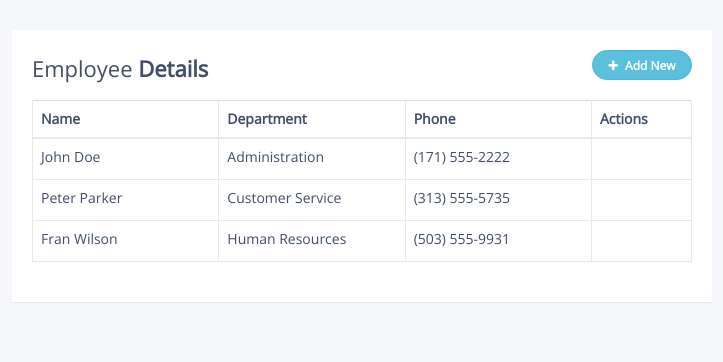
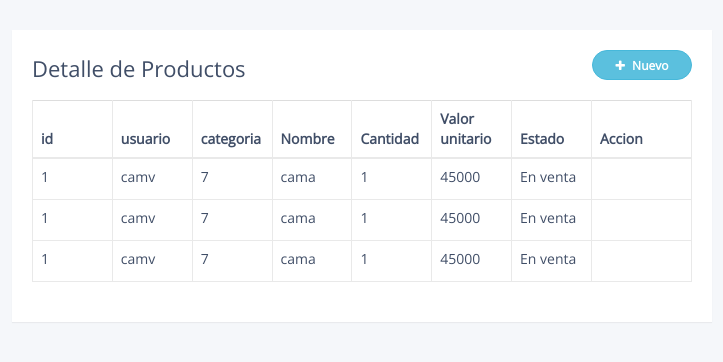
Before and after one commit to melquizedecm/tallerSoftware, a PHP site: page /Views/productos/index.php in a window 1280 px wide. Shown: the top 362 px of the page, without its empty margins (278-1001 px from the left). Run offline with PHP 8.4, Linux system fonts and the light colour scheme.

Commit message:
produccion - actializacion crud

```diff
--- a/Views/productos/index.php
+++ b/Views/productos/index.php
@@ -11,12 +11,12 @@
 
 ?>
 <!DOCTYPE html>
-<html lang="en">
+<html lang="es">
 <head>
 <meta charset="utf-8">
 <meta http-equiv="X-UA-Compatible" content="IE=edge">
 <meta name="viewport" content="width=device-width, initial-scale=1">
-<title>Bootstrap Table with Add and Delete Row Feature</title>
+<title>Productos</title>
 <link rel="stylesheet" href="https://fonts.googleapis.com/css?family=Roboto|Varela+Round|Open+Sans">
 <link rel="stylesheet" href="https://fonts.googleapis.com/icon?family=Material+Icons">
 <link rel="stylesheet" href="https://maxcdn.bootstrapcdn.com/font-awesome/4.7.0/css/font-awesome.min.css">
@@ -168,26 +168,34 @@ $(document).ready(function(){
         <div class="table-wrapper">
             <div class="table-title">
                 <div class="row">
-                    <div class="col-sm-8"><h2>Employee <b>Details</b></h2></div>
+                    <div class="col-sm-8"><h2>Detalle de Productos</h2></div>
                     <div class="col-sm-4">
-                        <button type="button" class="btn btn-info add-new"><i class="fa fa-plus"></i> Add New</button>
+                        <button type="button" class="btn btn-info add-new"><i class="fa fa-plus"></i> Nuevo</button>
                     </div>
                 </div>
             </div>
             <table class="table table-bordered">
                 <thead>
                     <tr>
-                        <th>Name</th>
-                        <th>Department</th>
-                        <th>Phone</th>
-                        <th>Actions</th>
+                        <th>id</th>
+                        <th>usuario</th>
+                        <th>categoria</th>
+                        <th>Nombre</th>
+                        <th>Cantidad</th>
+                        <th>Valor unitario</th>
+                        <th>Estado</th>
+                        <th>Accion</th>
                     </tr>
                 </thead>
                 <tbody>
                     <tr>
-                        <td>John Doe</td>
-                        <td>Administration</td>
-                        <td>(171) 555-2222</td>
+                        <td>1</td>
+                        <td>camv</td>
+                        <td>7</td>
+                        <td>cama</td>
+                        <td>1</td>
+                        <td>45000</td>
+                        <td>En venta</td>
                         <td>
 							<a class="add" title="Add" data-toggle="tooltip"><i class="material-icons">&#xE03B;</i></a>
                             <a class="edit" title="Edit" data-toggle="tooltip"><i class="material-icons">&#xE254;</i></a>
@@ -195,9 +203,13 @@ $(document).ready(function(){
                         </td>
                     </tr>
                     <tr>
-                        <td>Peter Parker</td>
-                        <td>Customer Service</td>
-                        <td>(313) 555-5735</td>
+                        <td>1</td>
+                        <td>camv</td>
+                        <td>7</td>
+                        <td>cama</td>
+                        <td>1</td>
+                        <td>45000</td>
+                        <td>En venta</td>
                         <td>
 							<a class="add" title="Add" data-toggle="tooltip"><i class="material-icons">&#xE03B;</i></a>
                             <a class="edit" title="Edit" data-toggle="tooltip"><i class="material-icons">&#xE254;</i></a>
@@ -205,9 +217,13 @@ $(document).ready(function(){
                         </td>
                     </tr>
                     <tr>
-                        <td>Fran Wilson</td>
-                        <td>Human Resources</td>
-                        <td>(503) 555-9931</td>
+                        <td>1</td>
+                        <td>camv</td>
+                        <td>7</td>
+                        <td>cama</td>
+                        <td>1</td>
+                        <td>45000</td>
+                        <td>En venta</td>
                         <td>
 							<a class="add" title="Add" data-toggle="tooltip"><i class="material-icons">&#xE03B;</i></a>
                             <a class="edit" title="Edit" data-toggle="tooltip"><i class="material-icons">&#xE254;</i></a>
```
